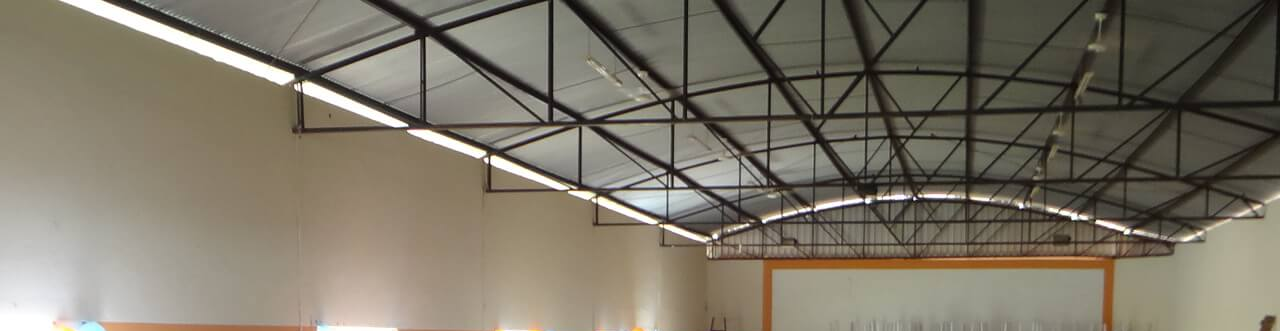
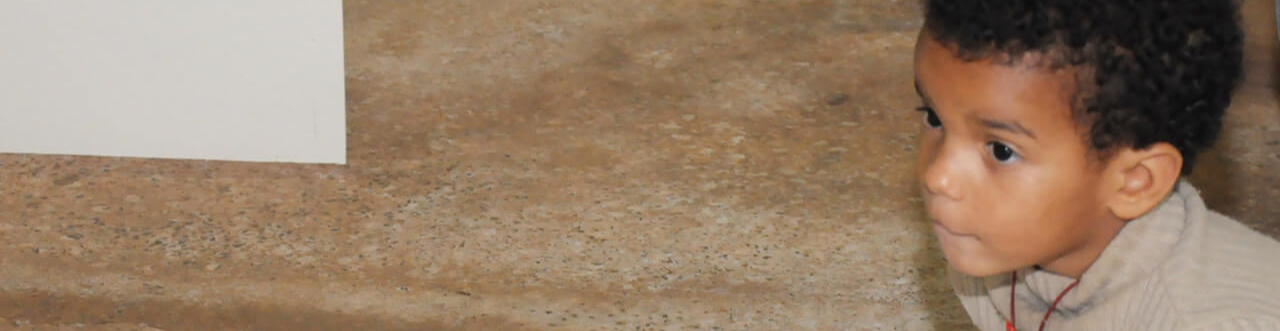
Before and after one commit to davikawasaki/ellp-front, a website with bundled scripts: page diadascriancas.html in a window 1280 px wide. Shown: the top 331 px of the page. Built offline with nearby package versions, Linux system fonts and the light colour scheme.

Commit message:
Updating october children's day photos

```diff
--- a/css/stylish-portfolio.css
+++ b/css/stylish-portfolio.css
@@ -249,7 +249,7 @@ hr.small {
     left: 0;
     width: 100%;
     height: 100%;
-    background: url(../img/dia_criancas_santa_mariana_2016_003.jpg) no-repeat center center scroll;
+    background: url(../img/oficina_dia_criancas_2017.jpg) no-repeat center center scroll;
     -webkit-background-size: cover;
     -moz-background-size: cover;
     -o-background-size: cover;
@@ -259,7 +259,7 @@ hr.small {
 }
 
 .header-diacriancas:after {
-    background: url(../img/dia_criancas_santa_mariana_2016_004.jpg) no-repeat center top scroll !important;
+    background: url(../img/crianca_oficina_dia_criancas_2017.jpg) no-repeat center center scroll !important;
 }
 
 .header-ensinomedio:after {
```
Also changed, not shown: img/crianca_oficina_dia_criancas_2017.jpg (added), img/oficina_dia_criancas_2017.jpg (added), 1 other file.
